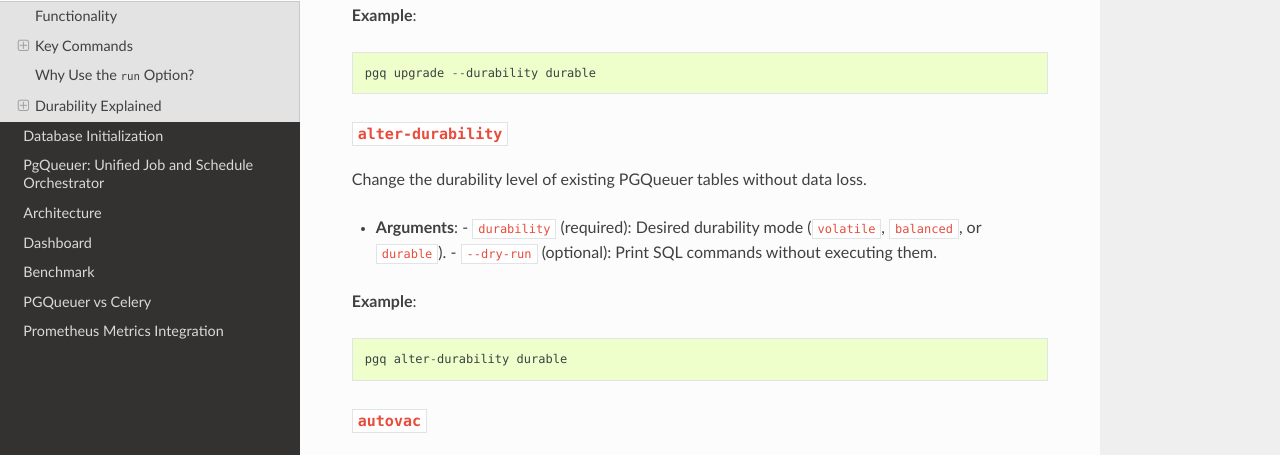
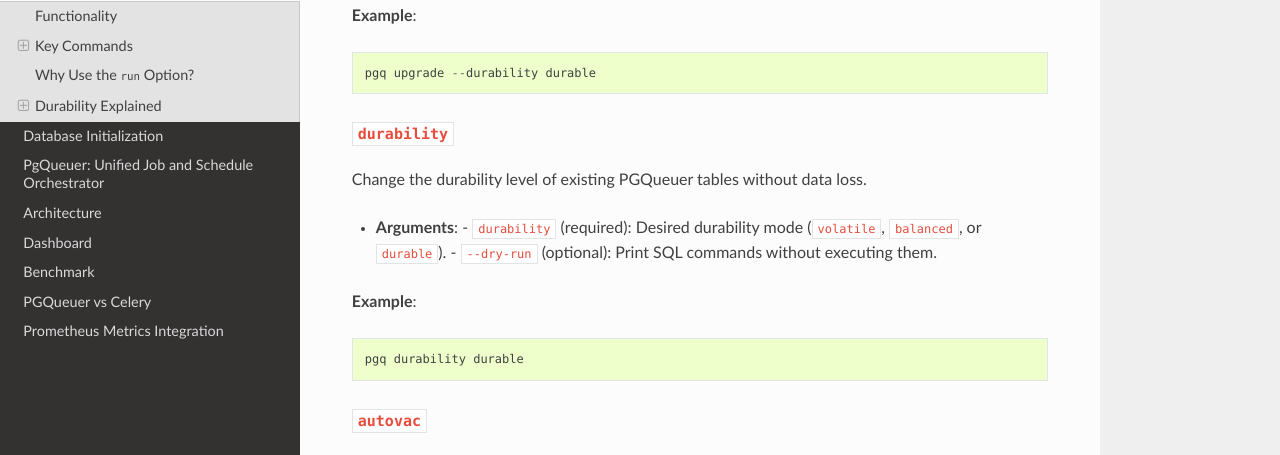
Before and after one commit to janbjorge/pgqueuer, a Sphinx documentation site: the page built from docs/cli.rst, in a window 1280 px wide and 900 px high, scrolled down 994 px. Shown: the part 135-590 px from the top of the window. Built offline with Sphinx 7.4.7 and the Read the Docs theme 3.1.0, drawn with Linux system fonts in a browser that asks for light colours; pages that are not in the unit, such as notebooks, are missing from menus.

Commit message:
docs: fix durability command name

```diff
--- a/docs/cli.rst
+++ b/docs/cli.rst
@@ -41,8 +41,8 @@
 
     pgq upgrade --durability durable
 
-``alter-durability``
-~~~~~~~~~~~~~~~~~~~~~
+``durability``
+~~~~~~~~~~~~~~
 Change the durability level of existing PGQueuer tables without data loss.
 
 - **Arguments**:
@@ -51,7 +51,7 @@
 
 **Example**::
 
-    pgq alter-durability durable
+    pgq durability durable
 
 ``autovac``
 ~~~~~~~~~~~
```
Also changed, not shown: docs/database_initialization.md (+1 -1 lines).
